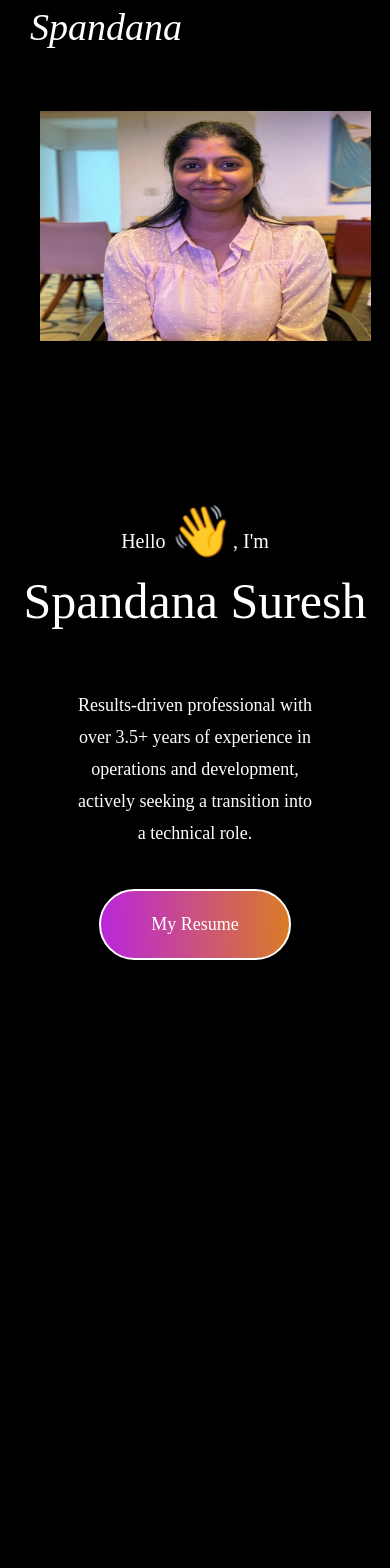
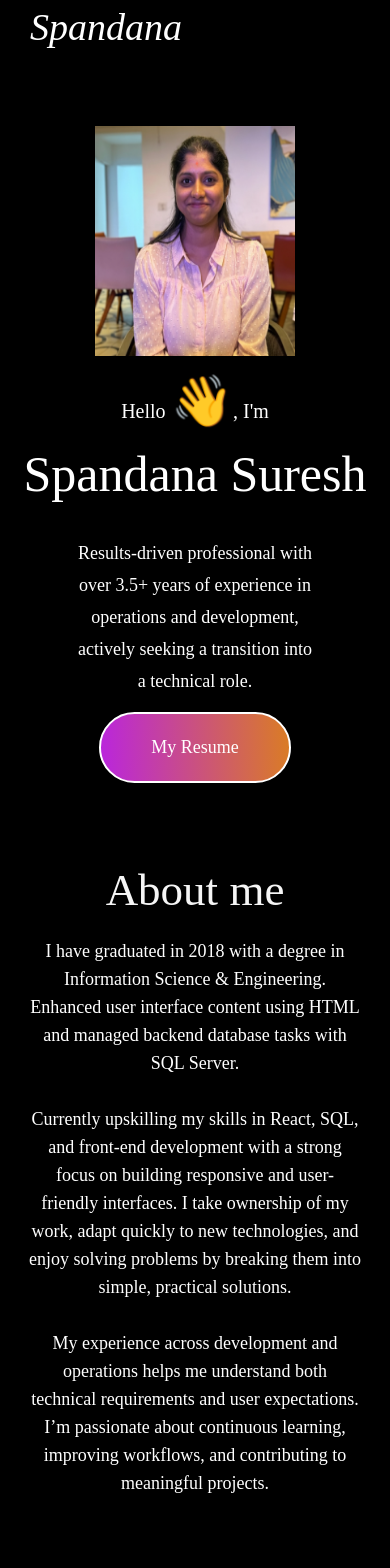
Before and after one commit to luckyspandy/my-react-portfolio, a React app: page / in a window 390 px wide. Shown: the top 1568 px of the page. Built offline with nearby package versions, Linux system fonts and the light colour scheme; the HTML template or start-up script is replaced by a standard one.

Commit message:
Fixed page layout

```diff
--- a/src/assets/Components/About/About.css
+++ b/src/assets/Components/About/About.css
@@ -1,20 +1,27 @@
-.about{
+/* .about{
     display: flex;
     align-items: center;
     flex-direction: column;
     gap: 5px;
-    /* margin-top: -100px; */
     padding-top:7px;
-    min-height: 190vh;
+    min-height: auto;
     box-sizing: border-box;
-    /* height: 150vh; */
+    padding-bottom: 80px;
 
+} */
+
+.about {
+    display: flex;
+    align-items: center;
+    flex-direction: column;
+    gap: 0px;
+    padding: 0px 20px;
+    box-sizing: border-box;
+    min-height: 77vh;
 }
 
 .about-title{
     position: relative;
-    /* margin-top: 20px; */
-
 }
 
 .about-title h1{
@@ -22,7 +29,8 @@
     font-size: 80px;
     font-weight: 500;
     color: whitesmoke;
-    margin-left: 50px;
+    margin: 0 auto;
+    text-align: center;
 }
 
 .about-title img{
@@ -37,12 +45,13 @@
    opacity: 0.4;
 }
 
-.about-sections{
+about-sections {
     display: grid;
-    gap: 80px;
-    /* font-style: italic; */
-    font-family: 'Gill Sans', 'Gill Sans MT', Calibri, 'Trebuchet MS', sans-serif;
-    font-size: 20px;
+    grid-template-columns: 1fr 1fr;
+    align-items: center;
+    gap: 40px;
+    width: 100%;
+    max-width: 1200px;
 }
 
 
@@ -51,13 +60,22 @@
     gap: 20px;
 }
 
-.about-left img{
-    position: absolute;
+/* .about-left img{
+    position: static;
     top: 600px;
     border-radius: 40px;
     width: 250px;
     height: 250px;
     margin: 40px;
+    margin-top: 40px;
+} */
+
+.about-left img {
+    position: static;
+    width: 250px;
+    height: 250px;
+    margin-top: 20px;
+    border-radius: 40px;
 }
 
 .about-right{
@@ -68,16 +86,22 @@
 
 }
 
-.para{
+/* .para{
     text-align: center;
     font-size: 20px;
     line-height: 30px;
     width: 90%;
     max-width: 800px;
-    /* margin-top: -15px; */
-    /* font-family: outfit; */
-    /* margin-left: 220px; */
     margin: 0 auto;
+} */
+
+.para {
+    text-align: center;
+    max-width: 700px;
+    width: 100%;
+    margin: 20px auto;
+    line-height: 30px;
+    font-size: 20px;
 }
 
 #about {
@@ -85,27 +109,48 @@
 }
 
 @media(max-width:768px){
+
     .about{
-        gap: 80px;
-        margin: 600px 70px;
-        align-items: start;
+        gap: 20px;
+        margin: 0 !important;
+        padding: 0 20px;
+        align-items: center;
     }
+
     .about-title h1{
-         font-size: 45px;
-         padding: 0;
+        font-size: 45px;
+        padding: 0;
+        margin-left: 0 auto;
+        text-align: center;
     }
-     about-title img{
-         padding: 30px 40px;
+
+    .about-title img{
+        width: 250px;
+        height: 60px;
+        margin: 0 ;
+        left: 50%;
+        bottom: -10px;
+        transform: translateX(-50%);
+        opacity: 0.4;
+        position: absolute;
     }
-    about-sections{
-         flex-direction: display;
+
+    .about-sections{
+        display: flex;
+        flex-direction: column;
+        gap: 30px;
+        text-align: center;
     }
-    about-title right{
-         display: none;
+
+    .about-right{
+        margin-top: 0;
+        gap: 20px;
     }
-    about-title p{
-         font-size: 18px;
-         line-height: 80px;
-        margin-right: 20px;
-          }
+
+    .para{
+        width: 95%;
+        margin: 0 auto;
+        font-size: 18px;
+        line-height: 28px;
+    }
 }
--- a/src/assets/Components/Hero/Hero.css
+++ b/src/assets/Components/Hero/Hero.css
@@ -1,35 +1,32 @@
 .man{
+    display: block;
     margin-top: 20px;
-    padding-left: 20px;
+    padding-left: 0px;
     width: 250px;
     height: 230px;
-    margin-bottom: -10px;
 
 }
 
 .hero{
-    min-height: 150vh;
     display: flex;
     align-items: center;
     flex-direction: column;
-    gap: 40px;
-    padding-top: 75px;
-    height: 100vh;
+    gap: 5px !important;
+    padding-top: 90px !important;
+    padding-bottom: 30px !important;
     box-sizing: border-box;
-    /* margin-bottom:20px; */
-
+    min-height: 98vh;
 }
 
 .hero h1 {
    font-size: 20px;
     text-align: center;
-    margin-bottom: -30px;
 }
 
 .hero h2 {
    font-size: 50px;
     text-align: center;
-
+    padding-bottom: 10px;
 }
 
 .wave {
@@ -61,13 +58,12 @@
 }
 
 .hero p{
-    text-align: center;
+     text-align: center;
     font-size: 20px;
     line-height: 30px;
     width: 70%;
-    margin-top: -20px;
     font-family: outfit;
-
+    padding-bottom: 10px;
 }
 
 .hero-action{
@@ -125,9 +121,9 @@
 
 @media (max-width:768px){
     .hero img{
-        margin-bottom: 120px;
-        width: 90%;
-        font-size: 50px;
+        margin-bottom: 10px;
+        width: 200px !important;
+        /* font-size: 50px; */
     }
     .hero p{
         width: 60%;
```
